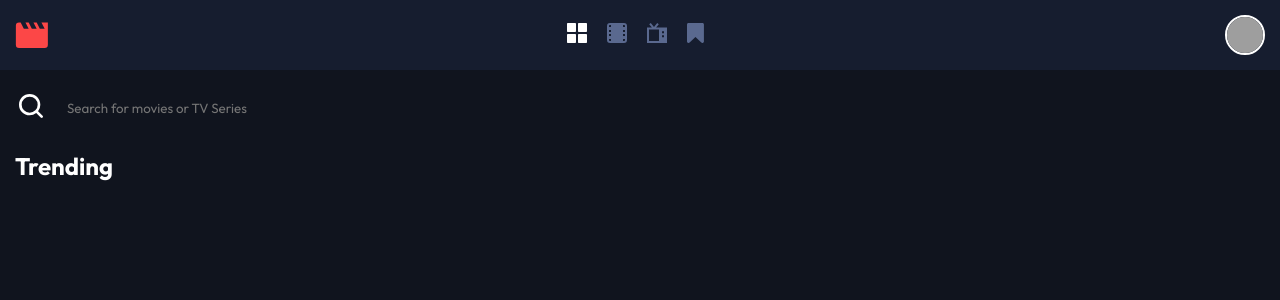
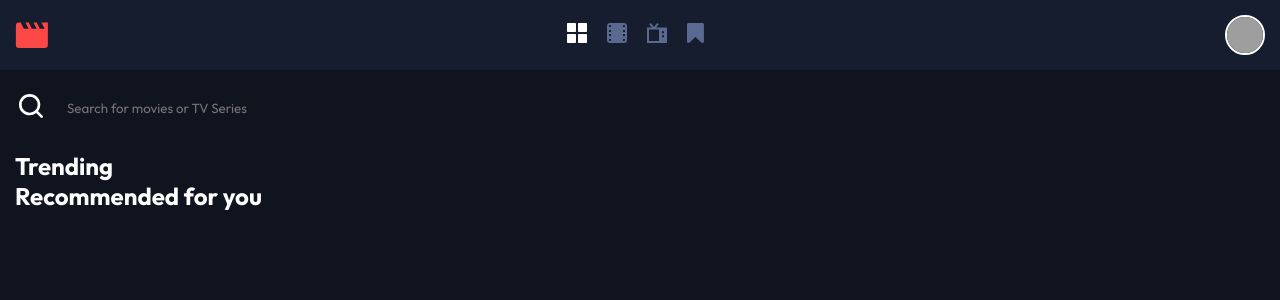
Before and after one commit to nkululek0/entertainment-web-app, a React (Vite) app: page / in a window 1280 px wide. Shown: the top 300 px of the page. Built offline with nearby package versions, Linux system fonts and the light colour scheme; grey boxes are pictures that could not be loaded.

Commit message:
(Update): navigation -> restructures routes html content to make every component more uniform

```diff
--- a/src/components/search/Search.module.css
+++ b/src/components/search/Search.module.css
@@ -1,6 +1,5 @@
 #search-wrapper {
   display: flex;
-  margin-bottom: 25px;
 
   input {
     background: none;
--- a/src/index.css
+++ b/src/index.css
@@ -49,4 +49,7 @@
   padding: 20px 15px;
   background-color: var(--blue-950);
   height: 100vh;
+  display: flex;
+  flex-direction: column;
+  gap: 25px;
 }
--- a/src/routes/bookmark.tsx
+++ b/src/routes/bookmark.tsx
@@ -7,10 +7,14 @@ export const Route = createFileRoute('/bookmark')({
 });
 
 function RouteComponent() {
-return (
+
+  return (
     <section className='page-wrapper'>
       <Search placeHolderText='Search for bookmarked shows' />
-      <h2>Bookmarks</h2>
+      <section className='bookmarks-wrapper'>
+        <h2>Bookmarked Movies</h2>
+        <section className="bookmarks"></section>
+      </section>
     </section>
   );
 };
--- a/src/routes/index.tsx
+++ b/src/routes/index.tsx
@@ -11,7 +11,16 @@ function RouteComponent() {
   return (
     <section className='page-wrapper'>
       <Search placeHolderText='Search for movies or TV Series' />
-      <h2>Trending</h2>
+      <section className="page-content">
+        <section className='trending-wrapper'>
+          <h2>Trending</h2>
+          <section className="trending"></section>
+        </section>
+        <section className='recommended-wrapper'>
+          <h2>Recommended for you</h2>
+          <section className="recommended"></section>
+        </section>
+      </section>
     </section>
   );
 };
--- a/src/routes/movies.tsx
+++ b/src/routes/movies.tsx
@@ -11,7 +11,10 @@ function RouteComponent() {
   return (
     <section className='page-wrapper'>
       <Search placeHolderText='Search for movies' />
-      <h2>Movies</h2>
+      <section className='movies-wrapper'>
+        <h2>Movies</h2>
+        <section className="movies"></section>
+      </section>
     </section>
   );
 }
--- a/src/routes/tv-series.tsx
+++ b/src/routes/tv-series.tsx
@@ -7,10 +7,14 @@ export const Route = createFileRoute('/tv-series')({
 })
 
 function RouteComponent() {
+
   return (
     <section className='page-wrapper'>
       <Search placeHolderText='Search for TV series' />
-      <h2>TV Series</h2>
+      <section className='tv-series-wrapper'>
+        <h2>TV Series</h2>
+        <section className="tv-series"></section>
+      </section>
     </section>
   );
 }
```
